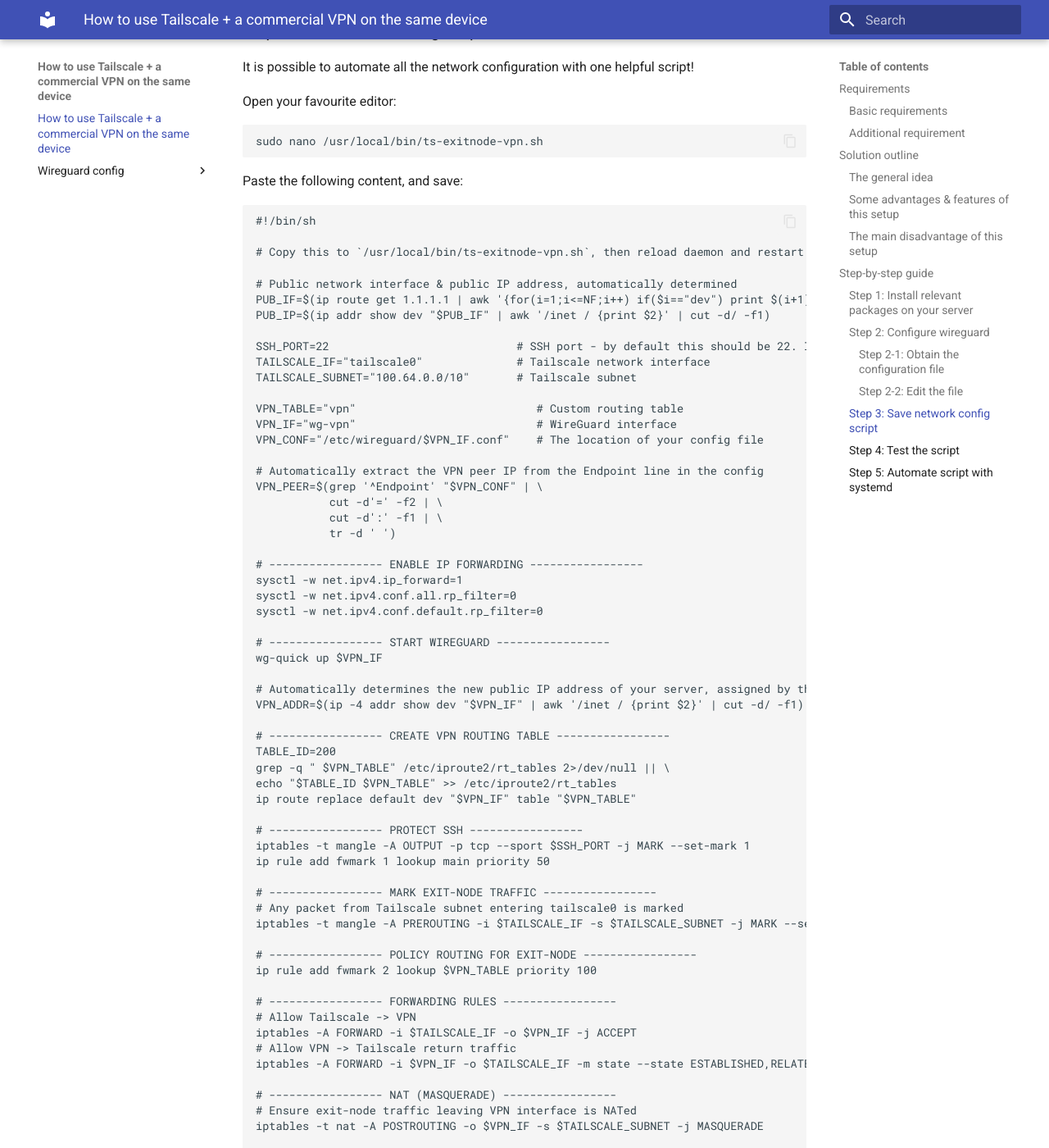
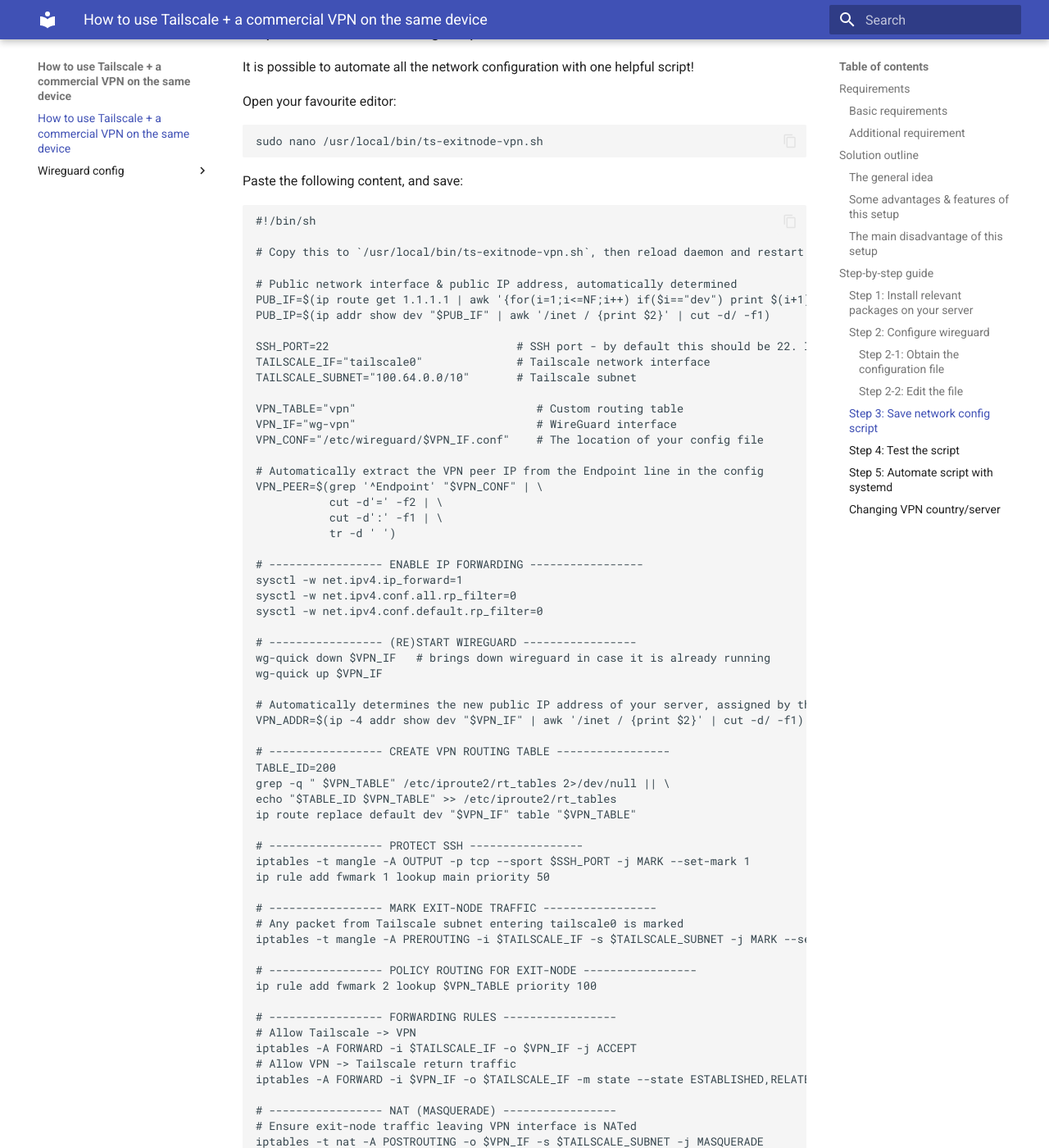
Before and after one commit to arrowsmith001/tailscale-vpn-guide, an MkDocs documentation site: the page built from docs/index.md, in a window 1280 px wide and 1400 px high, scrolled down 4309 px. Shown: the whole window at 82% size. Built offline with MkDocs 1.6.1 and Material for MkDocs 9.7.7, drawn with Linux system fonts in a browser that asks for light colours; some of the changed text lies outside the part shown.

Commit message:
added how to change to a new config file

````diff
--- a/docs/index.md
+++ b/docs/index.md
@@ -21,7 +21,7 @@
 - You will, of course, require <u>**a working Tailscale setup**</u>.
 - You will also require <u>**a subscription to a commercial VPN that supports wireguard**</u> - the major VPNs tend to do so, but check that yours does!
 
-*This setup has been tested to work with both Mullvad and NordVPN. Of these two providers, obtaining the wireguard configuration file was easier with Mullvad.
+> This setup has been tested to work with both Mullvad and NordVPN. Of these two providers, obtaining the wireguard configuration file was easier with Mullvad.
 
 ### Additional requirement
 
@@ -160,7 +160,8 @@
 sysctl -w net.ipv4.conf.all.rp_filter=0
 sysctl -w net.ipv4.conf.default.rp_filter=0
 
-# ----------------- START WIREGUARD -----------------
+# ----------------- (RE)START WIREGUARD -----------------
+wg-quick down $VPN_IF   # brings down wireguard in case it is already running
 wg-quick up $VPN_IF
 
 # Automatically determines the new public IP address of your server, assigned by the VPN service
@@ -262,3 +263,14 @@
 sudo systemctl enable ts-exitnode-vpn.service
 ```
 The script should now run whenever the server boots.
+
+### Changing VPN country/server
+
+To change to a different VPN server that the wireguard service uses, simply retrieve a new .conf file, and overwrite the existing file:
+```
+cp my-new-config.conf /etc/wireguard/wg-vpn.conf
+```
+Then restart the service, which re-runs the script from earlier:
+```
+systemctl restart ts-exitnode-vpn.service
+```
````
Also changed, not shown: other parts of docs/index.md (+1 -1 lines).
